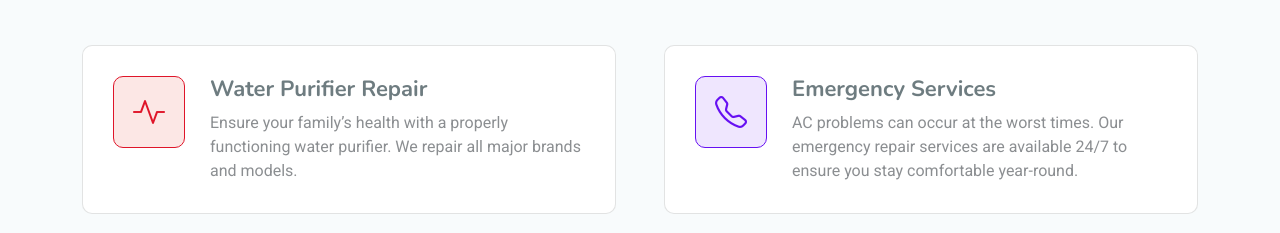
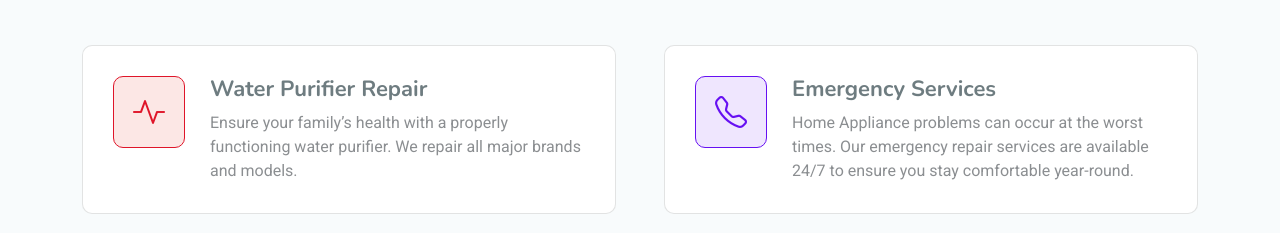
Before and after one commit to shreekrishnaacservices/shreekrishnaacservices.github.io, a plain HTML site: page index.html in a window 1280 px wide. Shown: the part 1707-1940 px from the top of the page. Drawn offline with nearby package versions, Linux system fonts and the light colour scheme.

Commit message:
Updated the code

```diff
--- a/index.html
+++ b/index.html
@@ -181,7 +181,7 @@
               <i class="bi bi-telephone icon"></i>
               <div>
                 <h3>Emergency Services</h3>
-                <p>AC problems can occur at the worst times. Our emergency repair services are available 24/7 to ensure you stay comfortable year-round.</p>
+                <p>Home Appliance problems can occur at the worst times. Our emergency repair services are available 24/7 to ensure you stay comfortable year-round.</p>
 
               </div>
             </div>
```
